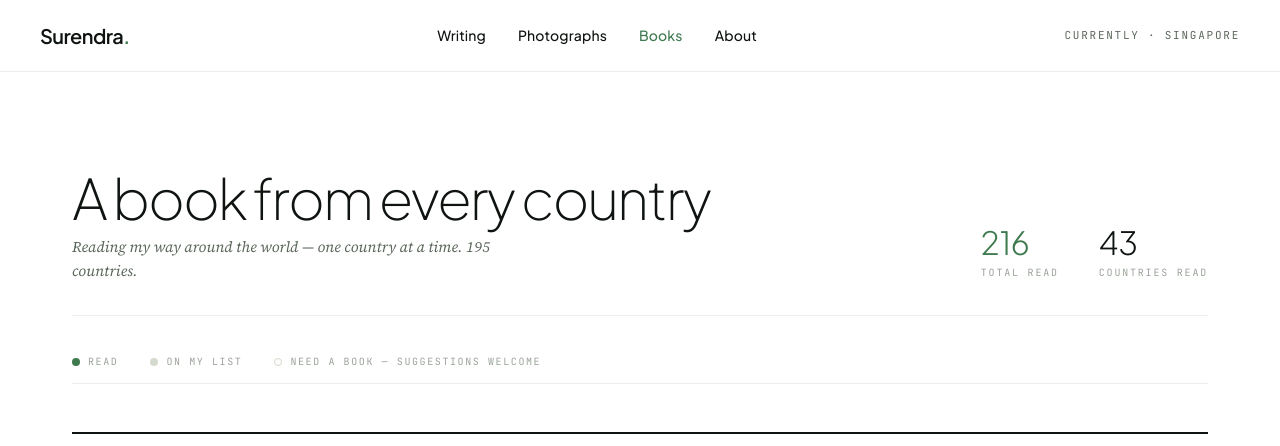
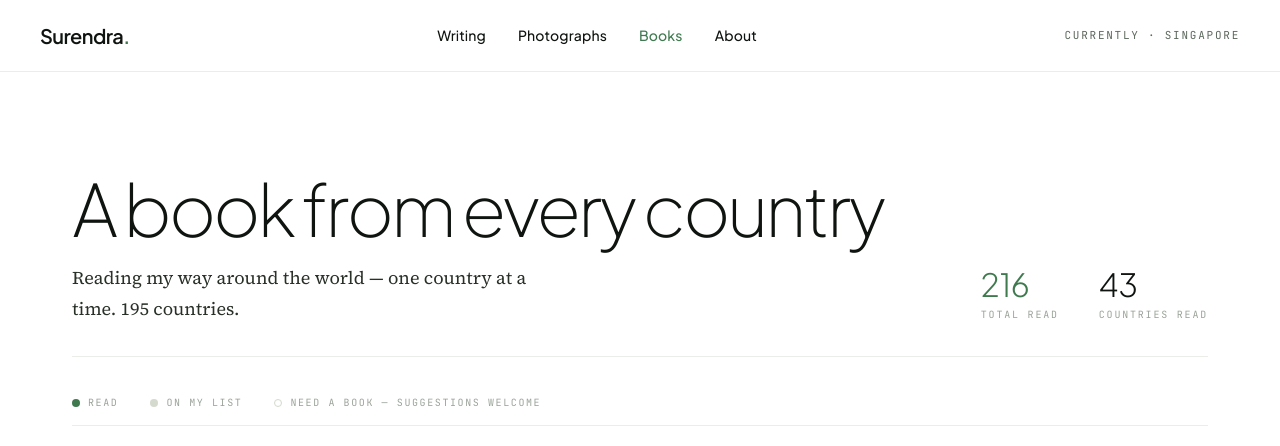
Before and after one commit to surendrachaplot/surendrachaplot, a Jekyll site: the page built from books.html, in a window 1280 px wide and 1400 px high. Shown: the top 446 px of the window. Built offline with Jekyll 4.4.1, drawn with Linux system fonts in a browser that asks for light colours.

Commit message:
Books page: match prose font (18px Source Serif 4), inherit global h1 style
Co-Authored-By: Claude Sonnet 4.6 <noreply@anthropic.com>

```diff
--- a/assets/css/books.css
+++ b/assets/css/books.css
@@ -23,24 +23,13 @@
   margin-bottom: 24px;
 }
 
-.page-header h1 {
-  font-family: 'Plus Jakarta Sans', system-ui, sans-serif;
-  font-weight: 200;
-  font-size: clamp(36px, 5vw, 56px);
-  letter-spacing: -0.04em;
-  line-height: 1.05;
-  color: #0f1410;
-  margin: 0 0 8px;
-}
-
 .intro {
   font-family: 'Source Serif 4', Georgia, serif;
-  font-style: italic;
-  font-size: 15px;
-  color: #5d685d;
+  font-size: 18px;
+  color: #283027;
   max-width: 480px;
-  line-height: 1.6;
-  margin: 0;
+  line-height: 1.7;
+  margin: 8px 0 0;
 }
 
 /* ── STATS ── */
```
